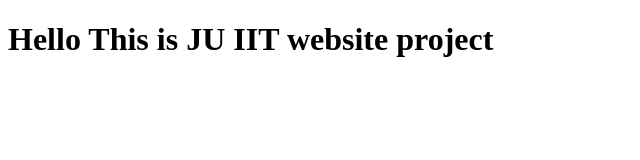
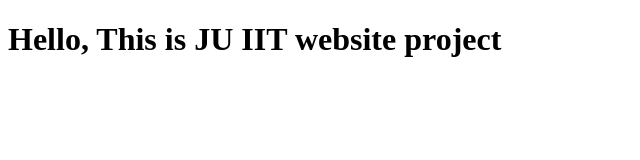
Before and after one commit to sanju246/uniweb, a plain HTML site: page index.html in a window 1280 px wide. Shown: the whole page, without its empty margins (0-640 px from the left). Drawn offline with Linux system fonts and the light colour scheme.

Commit message:
test.css

```diff
--- a/index.html
+++ b/index.html
@@ -6,6 +6,6 @@
     <title>Document</title>
 </head>
 <body>
-    <h1>Hello This is JU IIT website project</h1>
+    <h1>Hello, This is JU IIT website project</h1>
 </body>
 </html>
```
Also changed, not shown: test.css (added).
